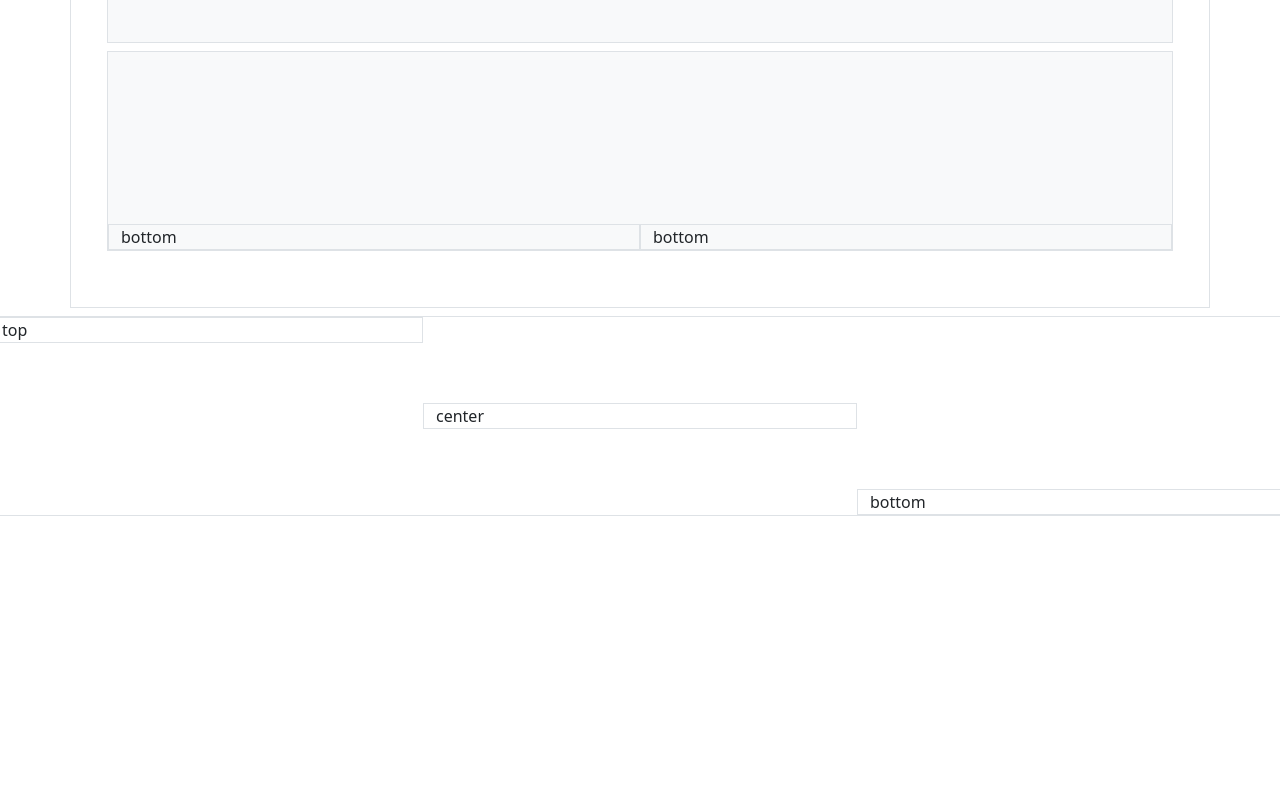
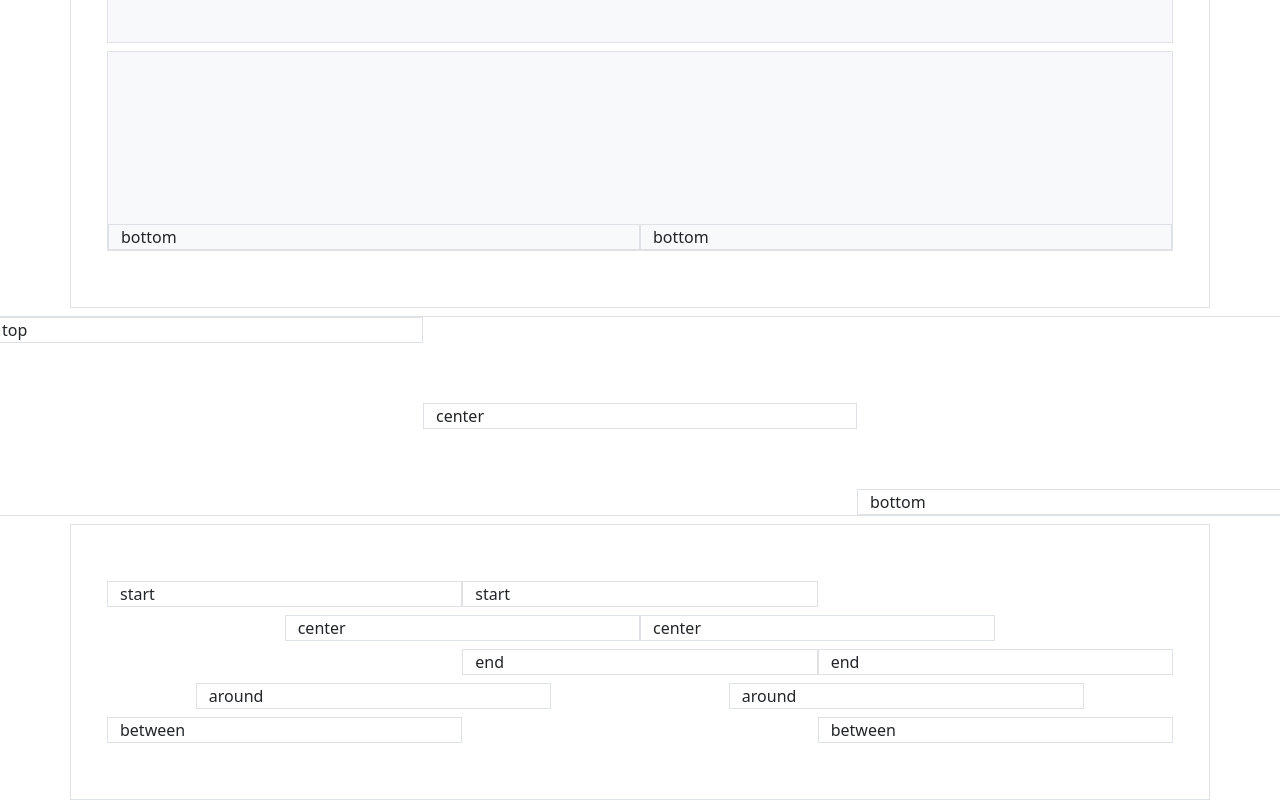
Before and after one commit to Caio1918/Meus-c-digos-em-geral, a plain HTML site: page Desenvolvimento_Front_End/gridsystem.html in a window 1280 px wide. Shown: the part 1482-2282 px from the top of the page. Before the commit the page ends 2006 px from the top, so only its background shows below. Drawn offline with nearby package versions, Linux system fonts and the light colour scheme.

Commit message:
Alinhamento de eixo principal

```diff
--- a/Desenvolvimento_Front_End/gridsystem.html
+++ b/Desenvolvimento_Front_End/gridsystem.html
@@ -163,6 +163,36 @@
         <div class="col border align-self-end">bottom</div>
     </div>
 
+    <!-- Alinhamento de eixo principal -->
+    <div class="container mt-2 p-5 border">
+        <div class="row justify-content-start my-2">
+            <div class="col-4 border">start</div>
+            <div class="col-4 border">start</div>
+        </div>
+
+        <div class="row justify-content-center my-2">
+            <div class="col-4 border">center</div>
+            <div class="col-4 border">center</div>
+        </div>
+
+        <div class="row justify-content-end my-2">
+            <div class="col-4 border">end</div>
+            <div class="col-4 border">end</div>
+        </div>
+
+        <div class="row justify-content-around my-2">
+            <div class="col-4 border">around</div>
+            <div class="col-4 border">around</div>
+        </div>
+
+        <div class="row justify-content-between my-2">
+            <div class="col-4 border">between</div>
+            <div class="col-4 border">between</div>
+        </div>
+
+    </div>
+
+
     <script src="https://cdn.jsdelivr.net/npm/bootstrap@5.2.1/dist/js/bootstrap.bundle.min.js"
         integrity="sha384-u1OknCvxWvY5kfmNBILK2hRnQC3Pr17a+RTT6rIHI7NnikvbZlHgTPOOmMi466C8"
         crossorigin="anonymous"></script>
```
